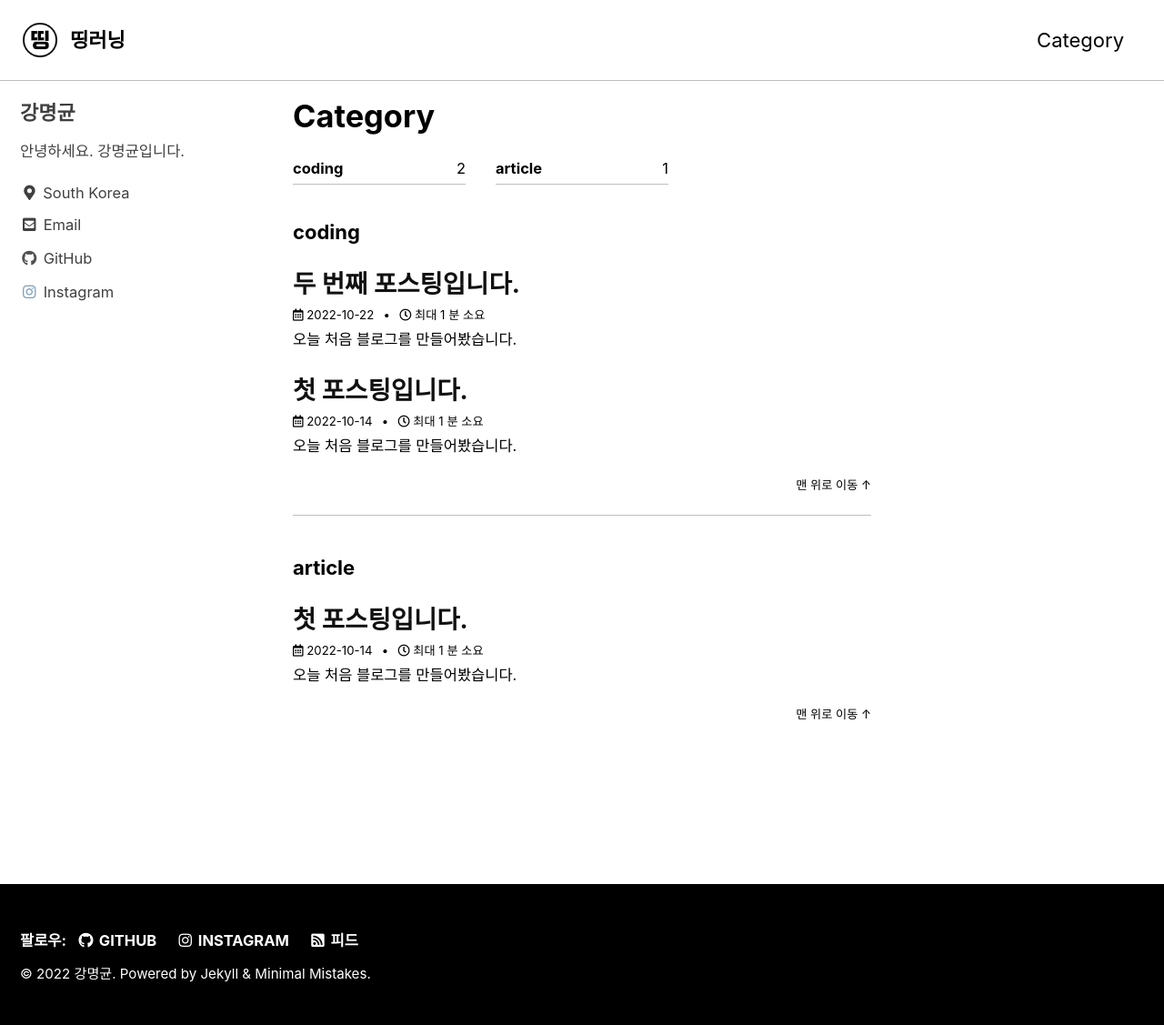
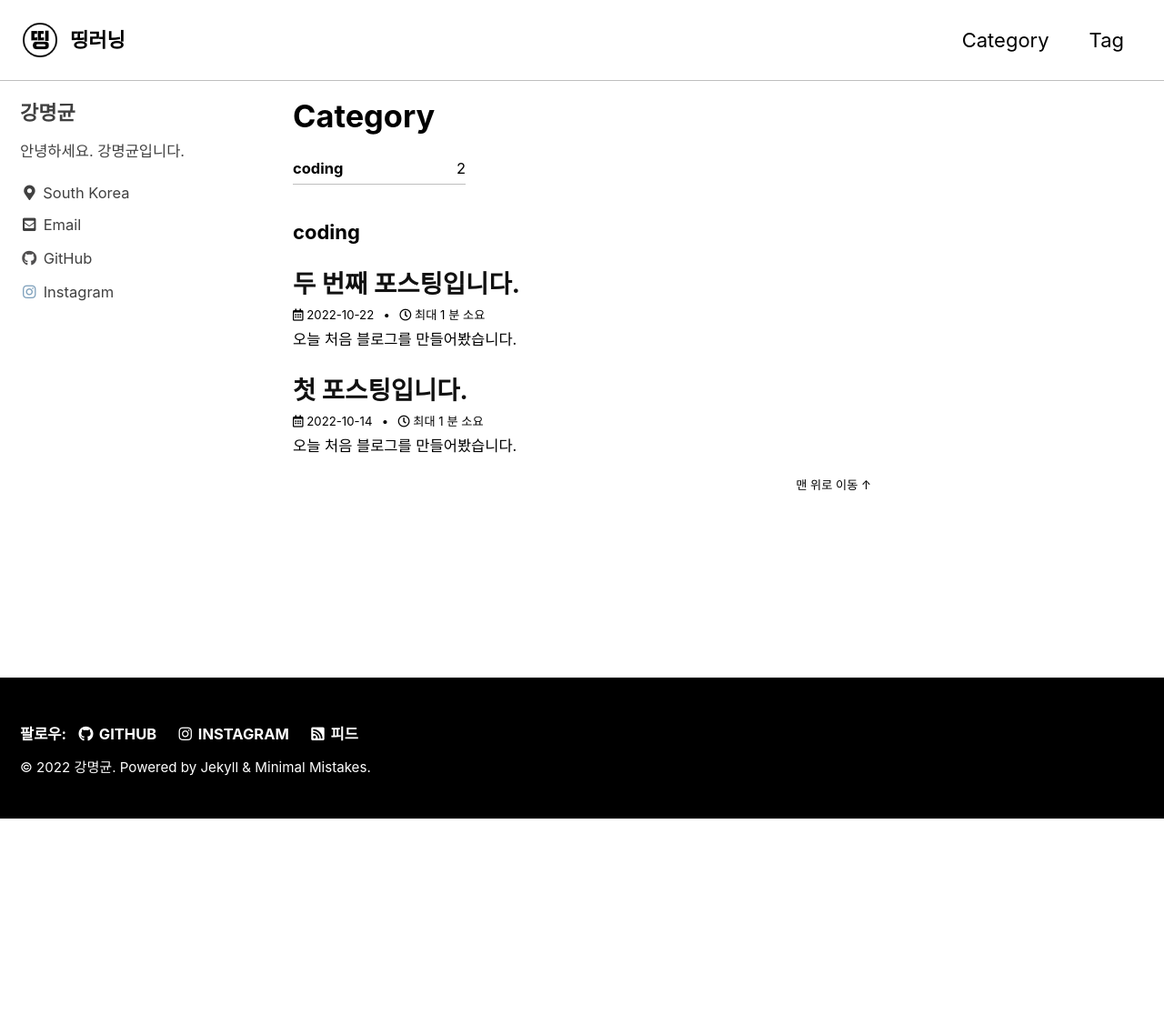
Before and after one commit to artisan229/artisan229.github.io, a Jekyll site: the page built from _pages/category-archive.md, in a window 1280 px wide. Shown: the whole page at 91% size. Built offline with Jekyll 4.4.1, drawn with Linux system fonts in a browser that asks for light colours; cached includes are drawn as plain includes; after the commit the page ends 900 px from its top, so only the background shows below that.

Commit message:
tag 추가

```diff
--- a/_config.yml
+++ b/_config.yml
@@ -20,7 +20,7 @@ title                    : "띵러닝"
 title_separator          : "-"
 subtitle                 : # site tagline that appears below site title in masthead
 name                     : "강명균"
-description              : "안녕하세요. 강명균입니다."
+description              : "안녕하세요"
 url                      : "https://artisan229.github.io"
 baseurl                  : # the subpath of your site, e.g. "/blog"
 repository               : # GitHub username/repo-name e.g. "mmistakes/minimal-mistakes"
--- a/_data/navigation.yml
+++ b/_data/navigation.yml
@@ -2,6 +2,8 @@
 main:
   - title: "Category"
     url: /categories/
+  - title: "Tag"
+    url: /tags/
   # - title: "About"
   #   url: https://mmistakes.github.io/minimal-mistakes/about/
   # - title: "Sample Posts"
--- a/_posts/2022-10-14-first.md
+++ b/_posts/2022-10-14-first.md
@@ -1,7 +1,8 @@
 ---
 layout: single
 title: "첫 포스팅입니다."
-categories: coding article
+categories: coding
+tag: [python, blog]
 ---
 
 # 오늘 처음 블로그를 만들어봤습니다.
```
Also changed, not shown: _pages/tag-archive.md (added, +7 -0 lines).
